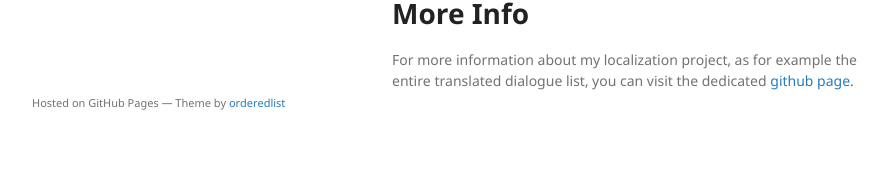
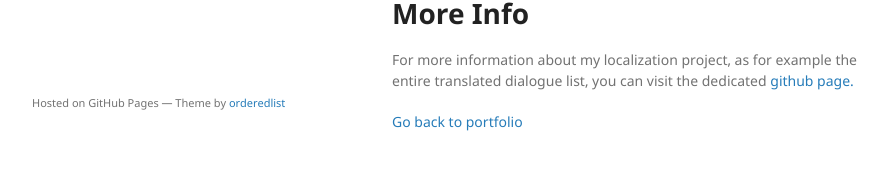
Before and after one commit to carlottaantonacci/carlottaantonacci.github.io, a Jekyll site: the page built from videogame-localization.md, in a window 1280 px wide and 900 px high, scrolled down 2417 px. Shown: the part 718-888 px from the top of the window, without its empty margins (178-1065 px from the left). Built offline with Jekyll 4.4.1, drawn with Linux system fonts in a browser that asks for light colours.

Commit message:
back button

```diff
--- a/videogame-localization.md
+++ b/videogame-localization.md
@@ -190,3 +190,5 @@ Here you can see some of the pages of the journal in both the original and the i
 
 <h1> More Info </h1>
  <p> For more information about my localization project, as for example the entire translated dialogue list, you can visit the dedicated <a href="https://github.com/carlottaantonacci/NITW---Italian-Localization" target="_blank" rel="noopener"> github page.</a> </p>
+
+ <a href="portfolio.md">Go back to portfolio</a>
```
